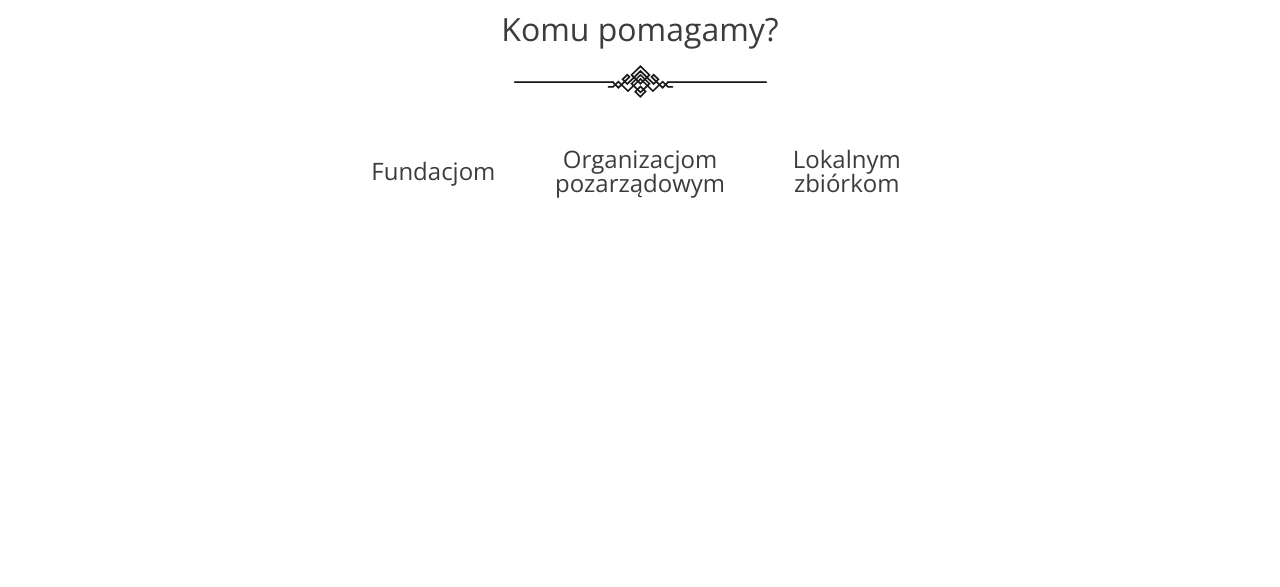
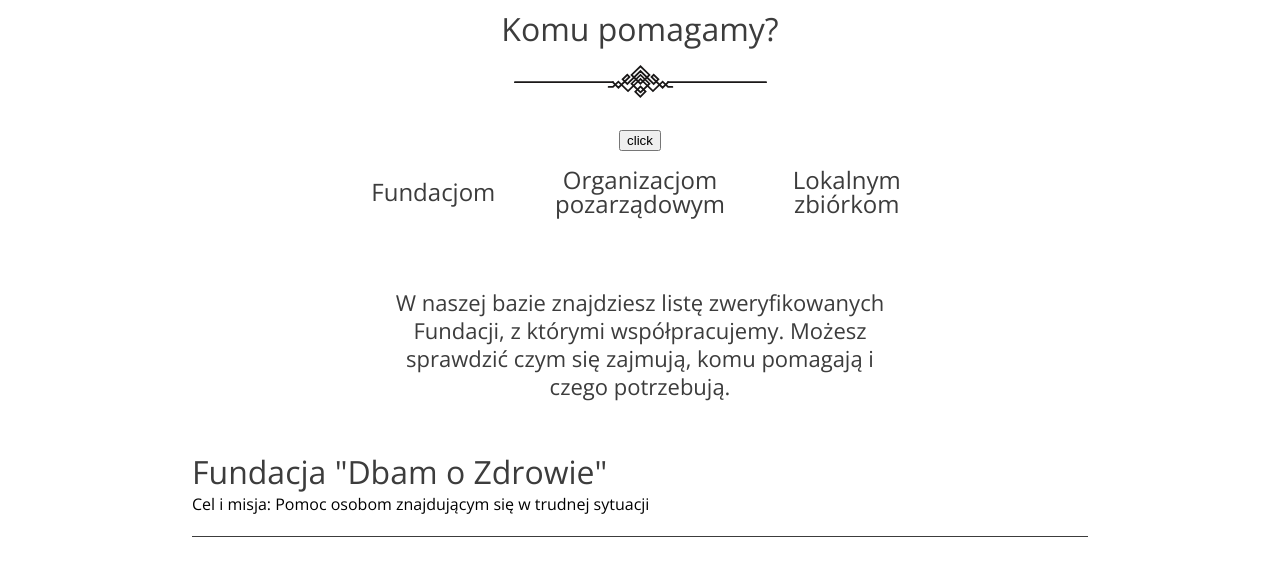
Before and after one commit to MateuszChmiest/Oddaj-w-dobre-rece, a React (Create React App) app in the folder my-app/: page / in a window 1280 px wide. Shown: the part 2640-3227 px from the top of the page. Built offline with nearby package versions, Linux system fonts and the light colour scheme; no server answers; the database is empty.

Commit message:
getDocs with firestore

```diff
--- a/my-app/src/components/HomeWhoWeHelp.js
+++ b/my-app/src/components/HomeWhoWeHelp.js
@@ -1,15 +1,63 @@
-import React from "react";
+import React, { useEffect, useState } from "react";
+import { db } from "../services/firebase";
+import { getDocs, collection, query, doc } from "firebase/firestore";
 
 const HomeWhoWeHelp = () => {
+	const [foundation, setFoundation] = useState([]);
+	const [clickedButton, setClickedButton] = useState("foundations");
+	console.log(foundation);
+
+	const getData = async () => {
+		try {
+			const querySnapshot = await getDocs(collection(db, clickedButton));
+			querySnapshot.forEach((doc) => {
+				setFoundation({...doc.data(), id: doc.id});
+			});
+		} catch (err) {
+			console.error(err);
+		}
+	};
+
+	useEffect(() => {
+		getData();
+	}, [clickedButton]);
+
 	return (
 		<section className='whoWeHelp'>
 			<div className='whoWeHelp__container'>
 				<h2>Komu pomagamy?</h2>
 				<div className='decoration'></div>
+				<button onClick={getData}>click</button>
 				<div className='whoWeHelp__steps'>
-					<a className='whoWeHelp__step'>Fundacjom</a>
-					<a className='whoWeHelp__step'>Organizacjom pozarządowym</a>
-					<a className='whoWeHelp__step'>Lokalnym zbiórkom</a>
+					<a
+						className='whoWeHelp__step'
+						onClick={() => setClickedButton("foundations")}>
+						Fundacjom
+					</a>
+					<a
+						className='whoWeHelp__step'
+						onClick={() => setClickedButton("organizations")}>
+						Organizacjom pozarządowym
+					</a>
+					<a
+						className='whoWeHelp__step'
+						onClick={() => setClickedButton("local")}>
+						Lokalnym zbiórkom
+					</a>
+				</div>
+				<p className='whoWeHelp__text'>
+					W naszej bazie znajdziesz listę zweryfikowanych Fundacji, z którymi
+					współpracujemy. Możesz sprawdzić czym się zajmują, komu pomagają i
+					czego potrzebują.
+				</p>
+				<div className='whoWeHelp__list'>
+					<div className='whoWeHelp__content'>
+						<h2>Fundacja "Dbam o Zdrowie"</h2>
+						<p>Cel i misja: Pomoc osobom znajdującym się w trudnej sytuacji</p>
+					</div>
+					<div className='whoWeHelp__items'>
+						<p>{foundation.items}</p>
+					</div>
 				</div>
 			</div>
 		</section>
--- a/my-app/src/scss/_homecontact.scss
+++ b/my-app/src/scss/_homecontact.scss
@@ -53,6 +53,10 @@
 		&--btn {
 			align-self: flex-end;
 			width: 100%;
+
+			@include tablet {
+				width: 35%;
+			}
 		}
 	}
 
--- a/my-app/src/scss/_homewhowehelp.scss
+++ b/my-app/src/scss/_homewhowehelp.scss
@@ -1,8 +1,7 @@
 .whoWeHelp {
 	display: flex;
 	justify-content: center;
-
-	height: 100vh;
+	height: 1000px;
 
 	&__container {
 		display: flex;
@@ -62,4 +61,29 @@
 			border-color: $color-darkgray;
 		}
 	}
+
+	&__text {
+		text-align: center;
+		margin-top: 3.5rem;
+		margin-bottom: 3.5rem;
+		font-size: 1.375rem;
+		line-height: 1.75rem;
+		color: $color-darkgray;
+		width: 40%;
+	}
+
+	&__list {
+		display: flex;
+		justify-content: space-between;
+		width: 70%;
+		align-items: center;
+		padding-bottom: 1.5rem;
+		border-bottom: 1px solid $color-darkgray;
+	}
+
+	&__content {
+		h2 {
+			margin-bottom: 0.5rem;
+		}
+	}
 }
--- a/my-app/src/services/firebase.js
+++ b/my-app/src/services/firebase.js
@@ -1,6 +1,13 @@
 // Import the functions you need from the SDKs you need
 import { initializeApp } from "firebase/app";
-import { createUserWithEmailAndPassword, getAuth, onAuthStateChanged, signInWithEmailAndPassword, signOut } from "firebase/auth";
+import {
+	createUserWithEmailAndPassword,
+	getAuth,
+	onAuthStateChanged,
+	signInWithEmailAndPassword,
+	signOut,
+} from "firebase/auth";
+import { getFirestore } from "firebase/firestore";
 import { useEffect, useState } from "react";
 
 // Your web app's Firebase configuration
@@ -16,6 +23,7 @@ const firebaseConfig = {
 // Initialize Firebase
 export const fire = initializeApp(firebaseConfig);
 export const auth = getAuth(fire);
+export const db = getFirestore(fire);
 
 export function signup(email, password) {
 	return createUserWithEmailAndPassword(auth, email, password);
```
